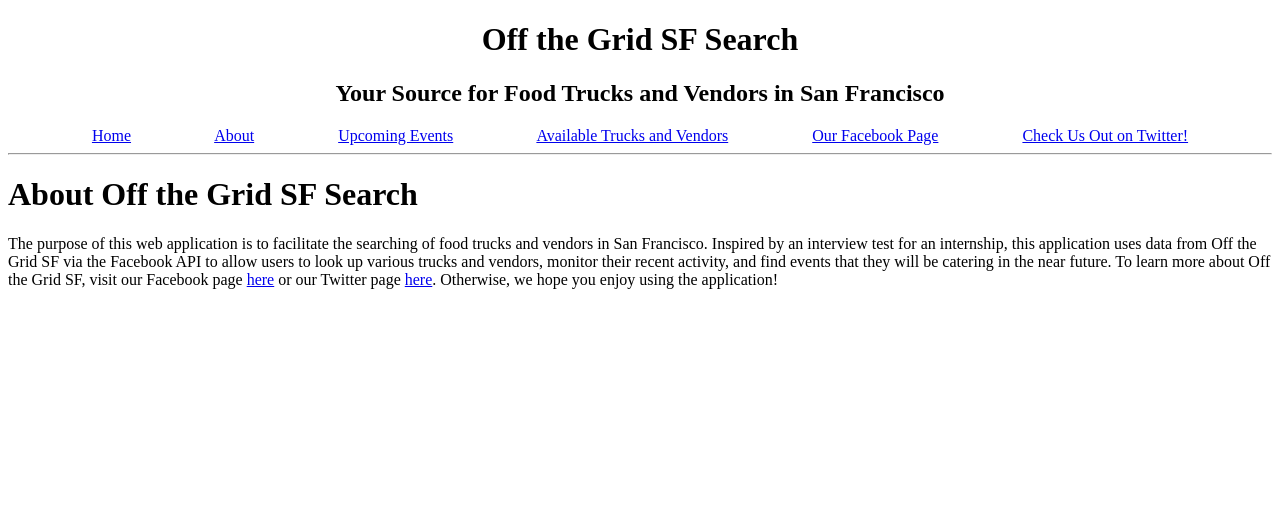
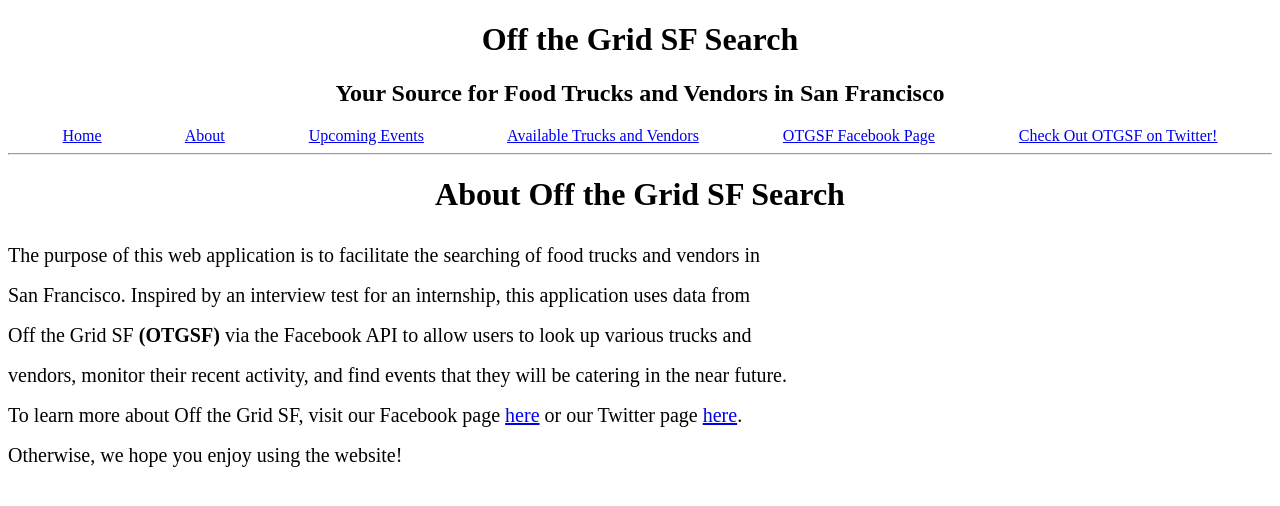
Before and after one commit to gfyoung/gridProject, a Django app: page /gridApp/about in a window 1280 px wide. Shown: the top 506 px of the page. Run offline with Django 3.2, Linux system fonts and the light colour scheme.

Commit message:
Modified design of Home and About pages

```diff
--- a/gridSite/gridApp/static/gridApp/style.css
+++ b/gridSite/gridApp/static/gridApp/style.css
@@ -1,3 +1,7 @@
+a.menuOption:hover {
+    font-size: 25px;
+}
+
 li a {
 	text-decoration: none;
 	color: black;
--- a/gridSite/gridApp/templates/gridApp/aboutDisplay.html
+++ b/gridSite/gridApp/templates/gridApp/aboutDisplay.html
@@ -2,11 +2,11 @@
 
 <title>OTGSF: About</title>
 
-<h1>About Off the Grid SF Search</h1>
-<p>The purpose of this web application is to facilitate the searching of food trucks and vendors in
-San Francisco. Inspired by an interview test for an internship, this application uses data from Off
-the Grid SF via the Facebook API to allow users to look up various trucks and vendors, monitor their
-recent activity, and find events that they will be catering in the near future. To learn more about
-Off the Grid SF, visit our Facebook page <a href="https://www.facebook.com/OffTheGridSF"target="_blank">
-here</a> or our Twitter page <a href="https://twitter.com/otgsf" target="_blank">here</a>. Otherwise,
-we hope you enjoy using the application!</p>
+<h1 style="text-align:center">About Off the Grid SF Search</h1>
+<p style="font-size:20px;line-height:200%">The purpose of this web application is to facilitate the searching of food
+    trucks and vendors in<br>San Francisco. Inspired by an interview test for an internship, this application uses data
+    from<br>Off the Grid SF <b>(OTGSF)</b> via the Facebook API to allow users to look up various trucks and<br>vendors, monitor
+    their recent activity, and find events that they will be catering in the near future.<br>To learn more about Off the
+    Grid SF, visit our Facebook page <a class="menuOption" href="https://www.facebook.com/OffTheGridSF" target="_blank">
+        here</a> or our Twitter page <a class="menuOption" href="https://twitter.com/otgsf" target="_blank">here</a>.<br>
+    Otherwise, we hope you enjoy using the website!</p>
--- a/gridSite/gridApp/templates/gridApp/menuDisplay.html
+++ b/gridSite/gridApp/templates/gridApp/menuDisplay.html
@@ -14,12 +14,12 @@
 <h2 style="text-align:center">Your Source for Food Trucks and Vendors in San Francisco</h2>
 
 <div style="text-align:center">
-<a href="{% url 'gridApp:home' %}" style="padding-right:5em;">Home</a>
-<a href="{% url 'gridApp:about' %}" style="padding-right:5em;">About</a>
-<a href="{% url 'gridApp:eventsAll' %}" style="padding-right:5em;">Upcoming Events</a>
-<a href="{% url 'gridApp:vendorsAll' %}" style="padding-right:5em;">Available Trucks and Vendors</a>
-<a href="https://www.facebook.com/OffTheGridSF" style="padding-right:5em;" target="_blank">Our Facebook Page</a>
-<a href="https://twitter.com/otgsf" target="_blank">Check Us Out on Twitter!</a>
+<a class="menuOption" href="{% url 'gridApp:home' %}" style="padding-right:5em;">Home</a>
+<a class="menuOption" href="{% url 'gridApp:about' %}" style="padding-right:5em;">About</a>
+<a class="menuOption" href="{% url 'gridApp:eventsAll' %}" style="padding-right:5em;">Upcoming Events</a>
+<a class="menuOption" href="{% url 'gridApp:vendorsAll' %}" style="padding-right:5em;">Available Trucks and Vendors</a>
+<a class="menuOption" href="https://www.facebook.com/OffTheGridSF" style="padding-right:5em;" target="_blank">OTGSF Facebook Page</a>
+<a class="menuOption" href="https://twitter.com/otgsf" target="_blank">Check Out OTGSF on Twitter!</a>
 </div>
 
 <hr>
```
Also changed, not shown: gridSite/gridApp/templates/gridApp/welcomeDisplay.html (+15 -6 lines).
